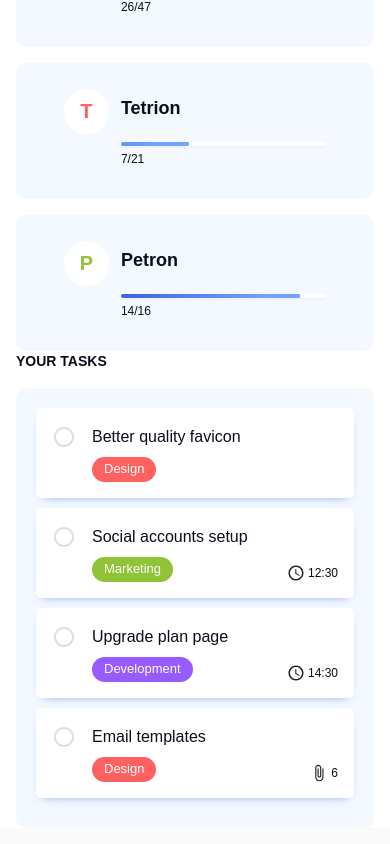
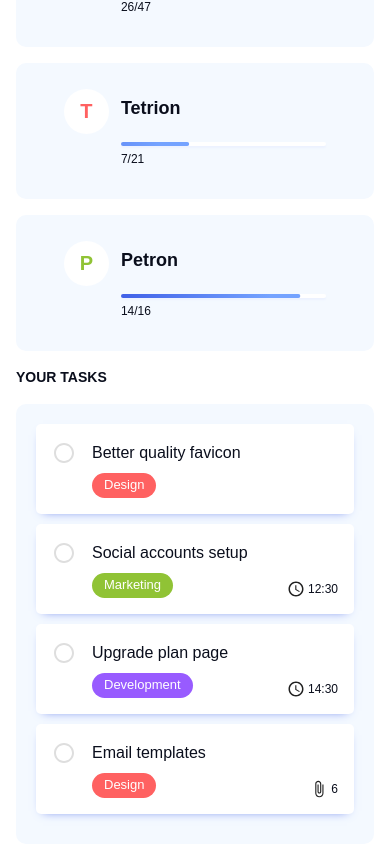
Before and after one commit to hyhong-code/pm-dashboard-ui, a React (Create React App) app: page / in a window 390 px wide. Shown: the part 609-1453 px from the top of the page. Built offline with nearby package versions, Linux system fonts and the light colour scheme; a web font is replaced by a local one.

Commit message:
Improve responsiveness

```diff
--- a/src/components/Drawer.js
+++ b/src/components/Drawer.js
@@ -19,6 +19,7 @@ const useStyles = makeStyles((theme) => ({}));
 
 const Drawer = ({ open, onClose, onOpen }) => {
   const classes = useStyles();
+
   return (
     <SwipeableDrawer
       anchor="left"
--- a/src/components/Projects.js
+++ b/src/components/Projects.js
@@ -15,6 +15,7 @@ const projects = [
 
 const Projects = () => {
   const theme = useTheme();
+
   return (
     <Fragment>
       <Typography
--- a/src/components/Tasks.js
+++ b/src/components/Tasks.js
@@ -1,9 +1,8 @@
 import React, { Fragment } from "react";
-import { useTheme, makeStyles } from "@material-ui/core";
+import { useTheme, makeStyles, useMediaQuery } from "@material-ui/core";
 
 import Typography from "@material-ui/core/Typography";
 import List from "@material-ui/core/List";
-
 import AttachFileIcon from "@material-ui/icons/AttachFile";
 import QueryBuilderIcon from "@material-ui/icons/QueryBuilder";
 
@@ -55,12 +54,15 @@ const tasks = [
 const Tasks = () => {
   const theme = useTheme();
   const classes = useStyles();
+  const mdDown = useMediaQuery(theme.breakpoints.down("md"));
+
   return (
     <Fragment>
       <Typography
         style={{
           ...theme.typography.mainTitle,
           marginBottom: theme.spacing(2),
+          marginTop: mdDown ? theme.spacing(2) : undefined,
         }}
       >
         Your Tasks
--- a/src/components/Topbar.js
+++ b/src/components/Topbar.js
@@ -2,15 +2,13 @@ import React from "react";
 import { makeStyles, useTheme, useMediaQuery } from "@material-ui/core";
 
 import Box from "@material-ui/core/Box";
-import TextField from "@material-ui/core/TextField";
 import IconButton from "@material-ui/core/IconButton";
 import Typography from "@material-ui/core/Typography";
 
-import TopbarSearch from "./TopbarSearch";
-
-import SearchOutlinedIcon from "@material-ui/icons/SearchOutlined";
 import MailOutlineIcon from "@material-ui/icons/MailOutline";
 import NotificationsNoneIcon from "@material-ui/icons/NotificationsNone";
+
+import TopbarSearch from "./TopbarSearch";
 
 const useStyles = makeStyles((theme) => ({
   container: {
```
